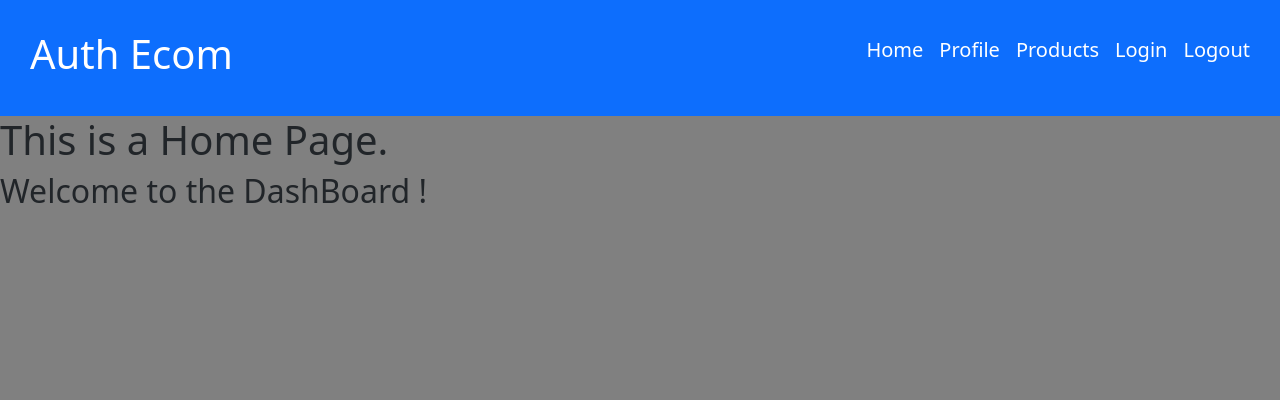
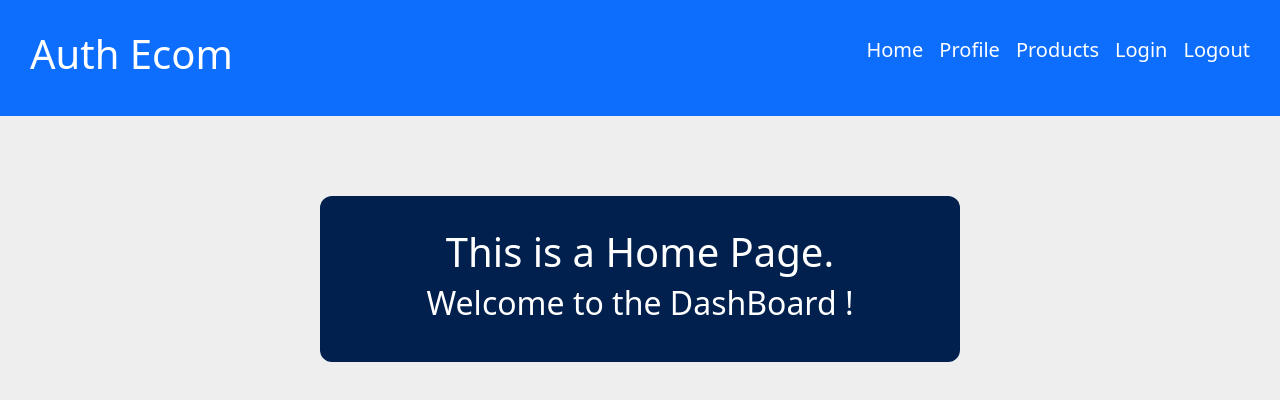
Before and after one commit to CoolShivas/001--Auth_Ecommerce_WebSite, a React (Vite) app in the folder auth_ecommerce_website/: page /home in a window 1280 px wide. Shown: the top 400 px of the page. Built offline with nearby package versions, Linux system fonts and the light colour scheme.

Commit message:
CSS added to all the pages

```diff
--- a/auth_ecommerce_website/index.html
+++ b/auth_ecommerce_website/index.html
@@ -6,7 +6,7 @@
     <meta name="viewport" content="width=device-width, initial-scale=1.0" />
     <title>Vite + React</title>
   </head>
-  <body style="background-color: gray;">
+  <body style="background-color: #EEEEEE;">
     <div id="root"></div>
     <script type="module" src="/src/main.jsx"></script>
   </body>
--- a/auth_ecommerce_website/src/components/pages/HomePage.jsx
+++ b/auth_ecommerce_website/src/components/pages/HomePage.jsx
@@ -1,11 +1,11 @@
-
+import styles from "./HomePage.module.css";
 
 const HomePage = () => {
     return (
-        <>
+        <div className={styles.home_page__div}>
             <h1> This is a Home Page. </h1>
             <h2> Welcome to the DashBoard ! </h2>
-        </>
+        </div>
     )
 }
 
--- /dev/null
+++ b/auth_ecommerce_website/src/components/pages/HomePage.module.css
@@ -0,0 +1,14 @@
+.home_page__div {
+  background-color: #01204e;
+  color: white;
+  text-align: center;
+  margin: 5rem auto;
+  width: 50%;
+  padding: 2rem;
+
+  border-radius: 12px;
+  -webkit-border-radius: 12px;
+  -moz-border-radius: 12px;
+  -ms-border-radius: 12px;
+  -o-border-radius: 12px;
+}
--- a/auth_ecommerce_website/src/components/pages/ProductPage.jsx
+++ b/auth_ecommerce_website/src/components/pages/ProductPage.jsx
@@ -1,8 +1,10 @@
-
+import styles from "./ProductPage.module.css";
 
 const ProductPage = () => {
     return (
-        <h1> This is a Product Page. </h1>
+        <div className={styles.product_page__div}>
+            <h1> This is a Product Page. </h1>
+        </div>
     )
 }
 
--- /dev/null
+++ b/auth_ecommerce_website/src/components/pages/ProductPage.module.css
@@ -0,0 +1,10 @@
+.product_page__div {
+  margin: 5rem auto;
+  box-shadow: 0 1px 8px rgba(0, 0, 0, 0.2);
+  width: 40rem;
+  border-radius: 8px;
+  padding: 1rem;
+  text-align: center;
+  background-color: #028391;
+  color: white;
+}
--- a/auth_ecommerce_website/src/components/pages/ProfilePage.jsx
+++ b/auth_ecommerce_website/src/components/pages/ProfilePage.jsx
@@ -1,8 +1,10 @@
-
+import styles from "./ProfilePage.module.css";
 
 const ProfilePage = () => {
     return (
-        <h1> This is a Profile Page. </h1>
+        <div className={styles.profile_page__div}>
+            <h1> This is a Profile Page. </h1>
+        </div>
     )
 }
 
--- /dev/null
+++ b/auth_ecommerce_website/src/components/pages/ProfilePage.module.css
@@ -0,0 +1,16 @@
+.profile_page__div {
+  margin: 5rem auto;
+  text-align: center;
+  background-color: #b0ebb4;
+
+  width: 50%;
+  padding: 1rem;
+
+  box-shadow: 0 1px 8px rgba(0, 0, 0, 0.2);
+
+  border-radius: 12px;
+  -webkit-border-radius: 12px;
+  -moz-border-radius: 12px;
+  -ms-border-radius: 12px;
+  -o-border-radius: 12px;
+}
```
